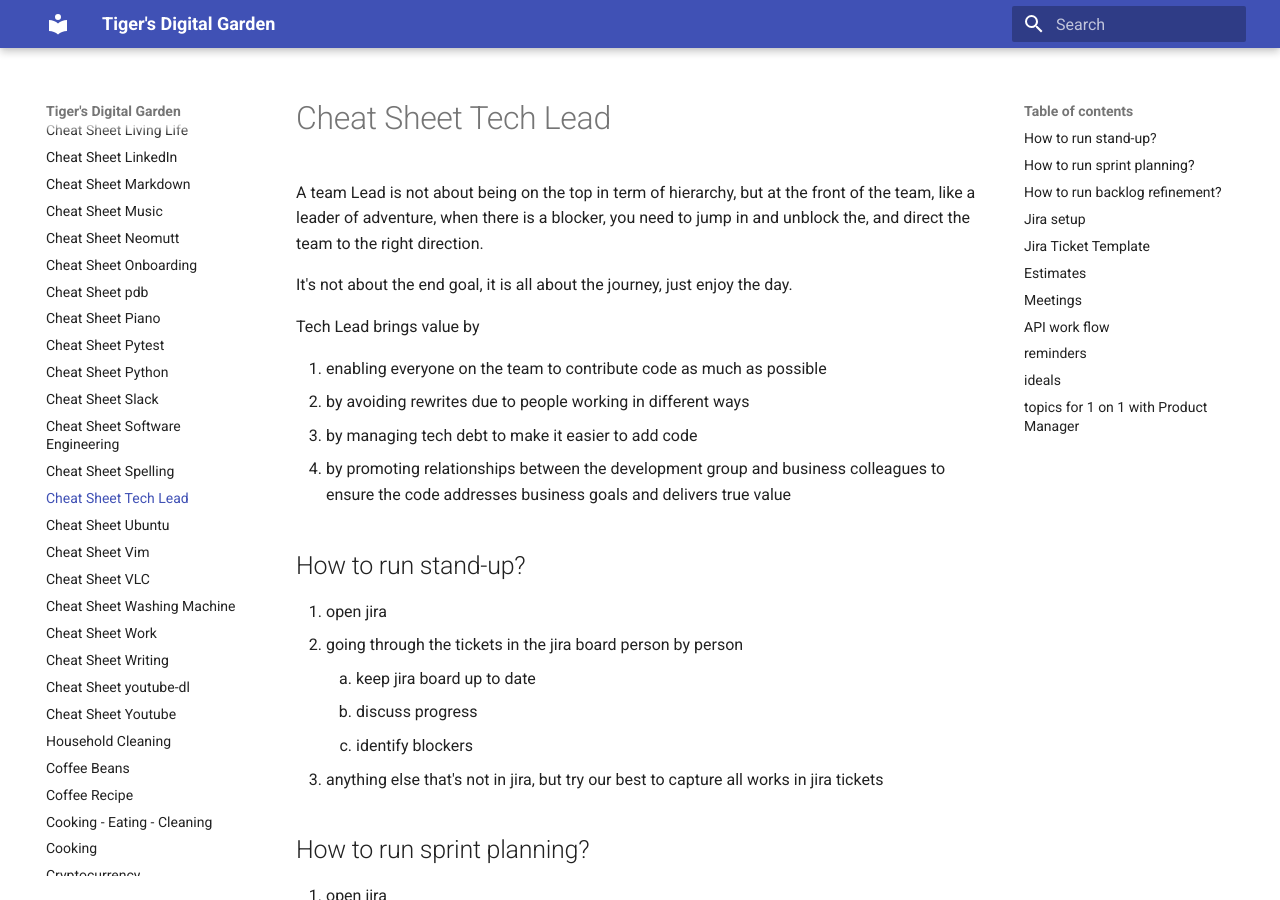
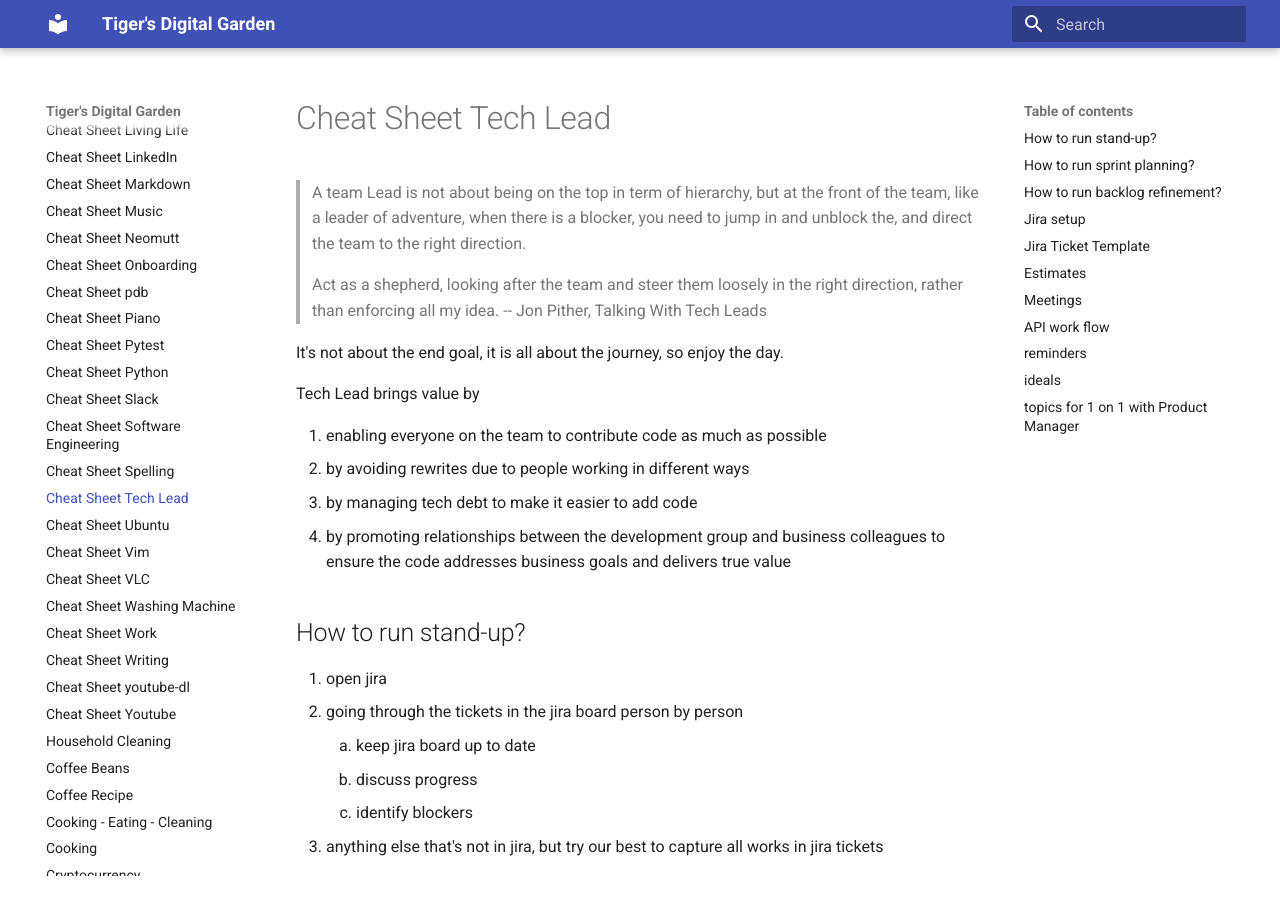
Before and after one commit to ynotstartups/notes, an MkDocs documentation site: the page built from notes/cheat-sheet-tech-lead.md, in a window 1280 px wide and 900 px high. Built offline with MkDocs 1.6.1 and Material for MkDocs 9.7.7, drawn with Linux system fonts in a browser that asks for light colours; some of the changed text lies outside the part shown.

Commit message:
add quote

```diff
--- a/notes/cheat-sheet-tech-lead.md
+++ b/notes/cheat-sheet-tech-lead.md
@@ -1,8 +1,11 @@
 # Cheat Sheet Tech Lead
 
-A team Lead is not about being on the top in term of hierarchy, but at the front of the team,  like a leader of adventure, when there is a blocker, you need to jump in and unblock the, and direct the team to the right direction.
+> A team Lead is not about being on the top in term of hierarchy, but at the front of the team,  like a leader of adventure, when there is a blocker, you need to jump in and unblock the, and direct the team to the right direction.
 
-It's not about the end goal, it is all about the journey, just enjoy the day.
+> Act as a shepherd, looking after the team and steer them loosely in the right direction, rather than enforcing all my idea.
+> -- Jon Pither, Talking With Tech Leads
+
+It's not about the end goal, it is all about the journey, so enjoy the day.
 
 Tech Lead brings value by
 
```
Also changed, not shown: other parts of notes/cheat-sheet-tech-lead.md (+1 -1 lines).
